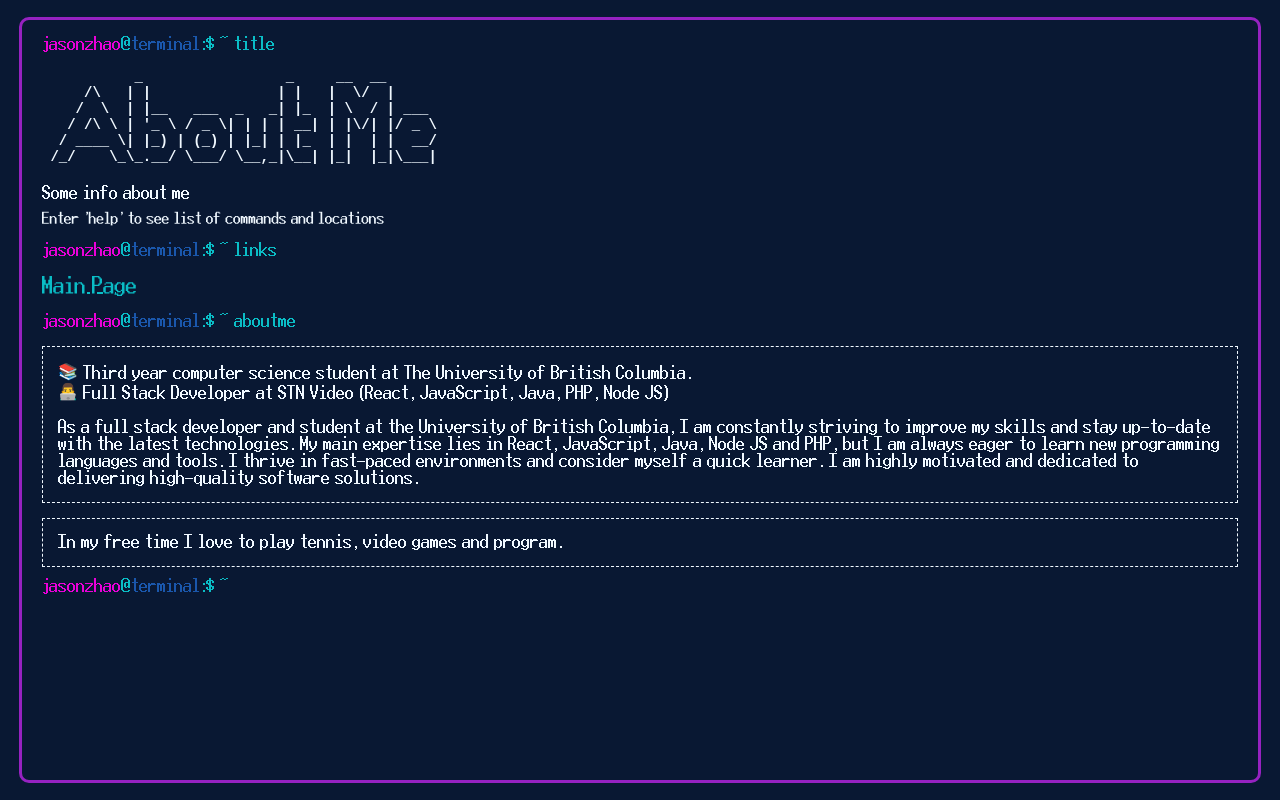
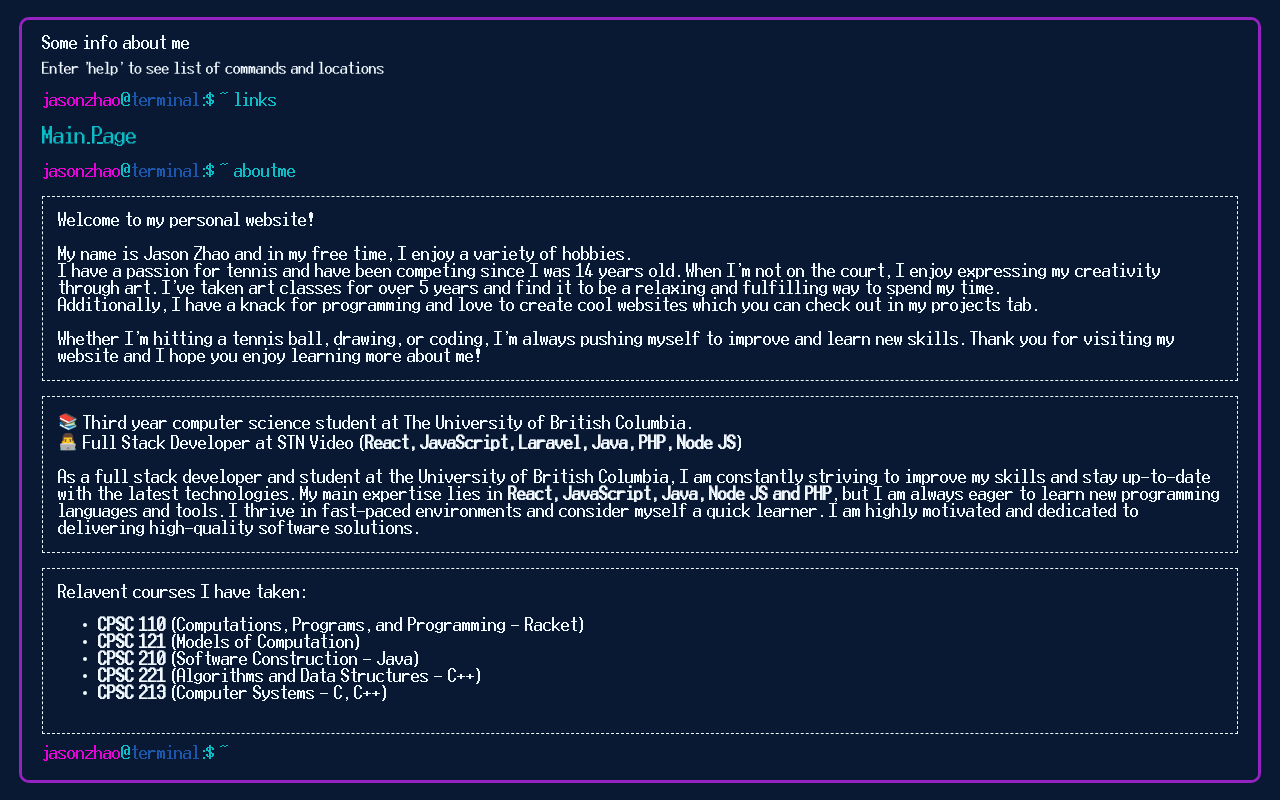
Before and after one commit to jasonz23/personal-website, a React (Create React App) app: page /#/about-me in a window 1280 px wide. Built offline with nearby package versions, Linux system fonts and the light colour scheme.

Commit message:
add more info into my about page

```diff
--- a/src/pages/about-me/index.js
+++ b/src/pages/about-me/index.js
@@ -21,19 +21,40 @@ const AboutMe = () => {
                 <Link className="main-page-link" to="/">Main Page</Link>
                 <p><span className="main-page-command-name">jasonzhao</span>@<span className="main-page-command-location">terminal</span>:$ ~ aboutme</p>
                     <div className="about-me-info">
-                    📚 Third year computer science student at The University of British Columbia.
-                    <br />
-                    👨‍💻 Full Stack Developer at STN Video (React, JavaScript, Java, PHP, Node JS)
+                    Welcome to my personal website!
                     <br />
                     <br />
-                    As a full stack developer and student at the University of British Columbia, I am constantly striving to improve my skills and stay up-to-date with the latest technologies. My main expertise lies in React, JavaScript, Java, Node JS and PHP, but I am always eager to learn new programming languages and tools. I thrive in fast-paced environments and consider myself a quick learner. I am highly motivated and dedicated to delivering high-quality software solutions.
+                    My name is Jason Zhao and in my free time, I enjoy a variety of hobbies.
+                    <br />
+                    I have a passion for tennis and have been competing since I was 14 years old. When I'm not on the court, I enjoy expressing my creativity through art. I've taken art classes for over 5 years and find it to be a relaxing and fulfilling way to spend my time.
+                    <br />
+                    Additionally, I have a knack for programming and love to create cool websites which you can check out in my projects tab.
+                    <br />
+                    <br />
+                    Whether I'm hitting a tennis ball, drawing, or coding, I'm always pushing myself to improve and learn new skills. Thank you for visiting my website and I hope you enjoy learning more about me!
                     </div>
                     <div className="about-me-info">
-                        In my free time I love to play tennis, video games and program.
+                        📚 Third year computer science student at The University of British Columbia.
+                    <br />
+                        👨‍💻 Full Stack Developer at STN Video (<span style={{fontWeight:'bold'}}>React, JavaScript, Laravel, Java, PHP, Node JS</span>)
+                    <br />
+                    <br />
+                        As a full stack developer and student at the University of British Columbia, I am constantly striving to improve my skills and stay up-to-date with the latest technologies. My main expertise lies in <span style={{fontWeight:"bold"}}>React, JavaScript, Java, Node JS and PHP</span>, but I am always eager to learn new programming languages and tools. I thrive in fast-paced environments and consider myself a quick learner. I am highly motivated and dedicated to delivering high-quality software solutions.
+                    </div>
+                    <div className="about-me-info">
+                        Relavent courses I have taken:
+                        <ul>
+                            <li><span style={{fontWeight:"bold"}}>CPSC 110</span> (Computations, Programs, and Programming - Racket)</li>
+                            <li><span style={{fontWeight:"bold"}}>CPSC 121</span> (Models of Computation)</li>
+                            <li><span style={{fontWeight:"bold"}}>CPSC 210</span> (Software Construction - Java)</li>
+                            <li><span style={{fontWeight:"bold"}}>CPSC 221</span> (Algorithms and Data Structures - C++)</li>
+                            <li><span style={{fontWeight:"bold"}}>CPSC 213</span> (Computer Systems - C, C++)</li>
+                        </ul>
                     </div>
                 <div id="about-me-input-body">
                 </div>
                 <Input location="about-me"/>
+                <br />
             </div>
         </div>
     )
```
